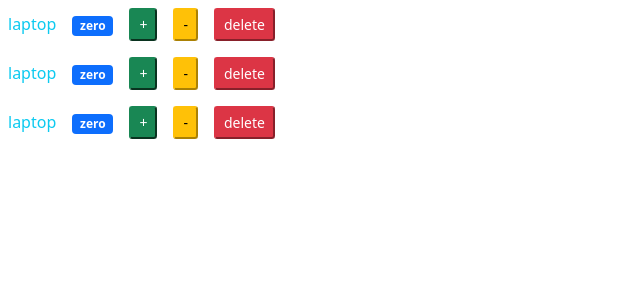
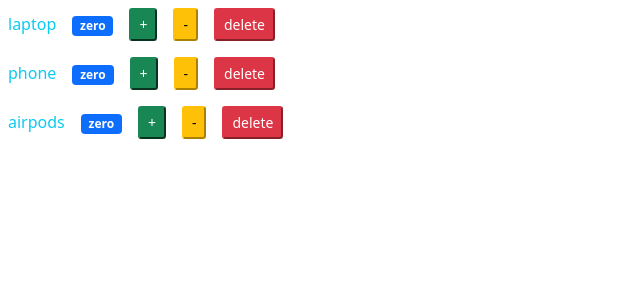
Before and after one commit to MarshalOfficial/react-training, a React (Create React App) app: page / in a window 1280 px wide. Shown: the top 300 px of the page, without its empty margins (0-640 px from the left). Built offline with nearby package versions, Linux system fonts and the light colour scheme.

Commit message:
fix props in functional component

```diff
--- a/src/components/functional/product.jsx
+++ b/src/components/functional/product.jsx
@@ -1,11 +1,11 @@
 import React, { useState } from "react";
 
-const Product = () => {
+const Product = (props) => {
     const [count, setCount] = useState(0);
 
     return (
         <div>
-            <span className='m-2 text-info'>laptop</span>
+            <span className='m-2 text-info'>{props.productName}</span>
             <span className='m-2 badge bg-primary'>{count === 0 ? 'zero' : count}</span>
             <button onClick={handleIncrement} className='m-2 btn-sm btn-success'>+</button>
             <button onClick={handleDecrement} className='m-2 btn-sm btn-warning'>-</button>
```
